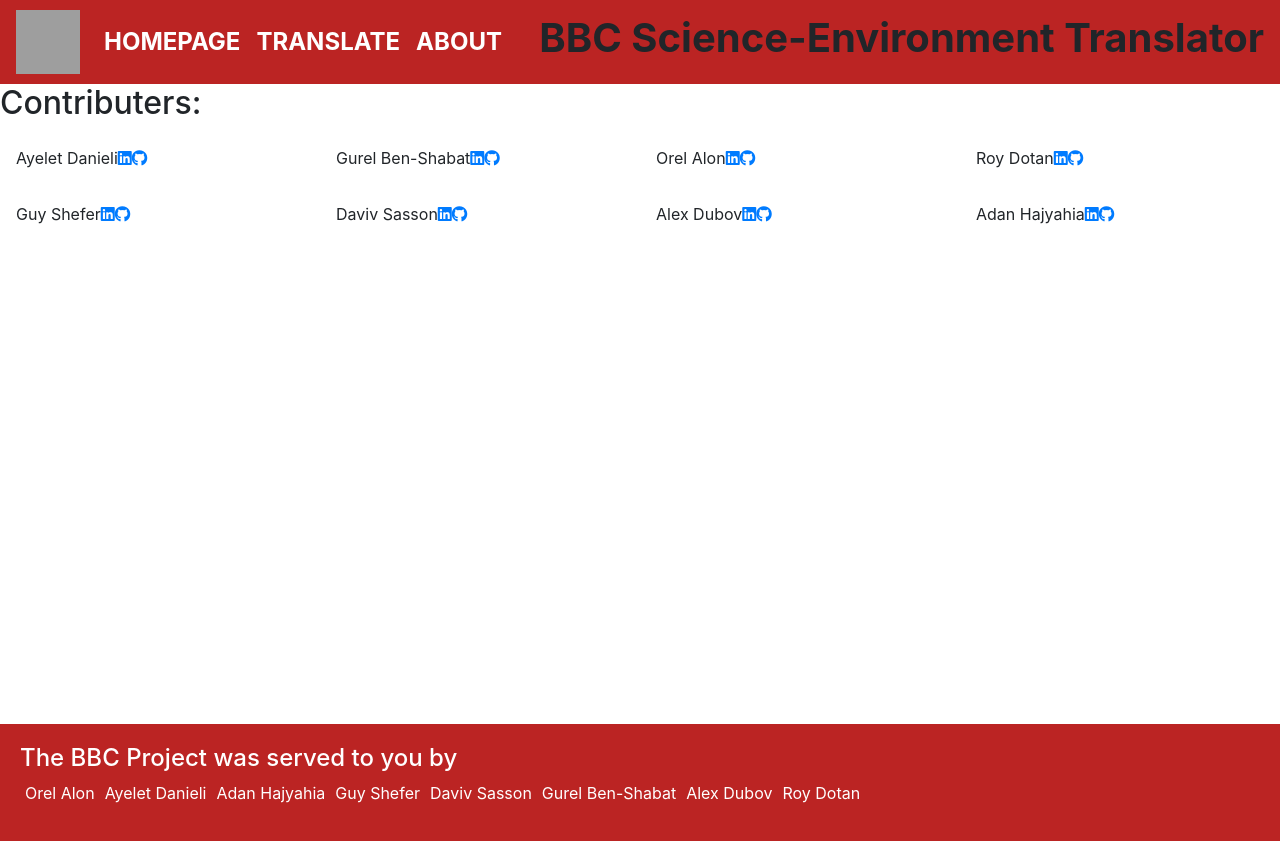
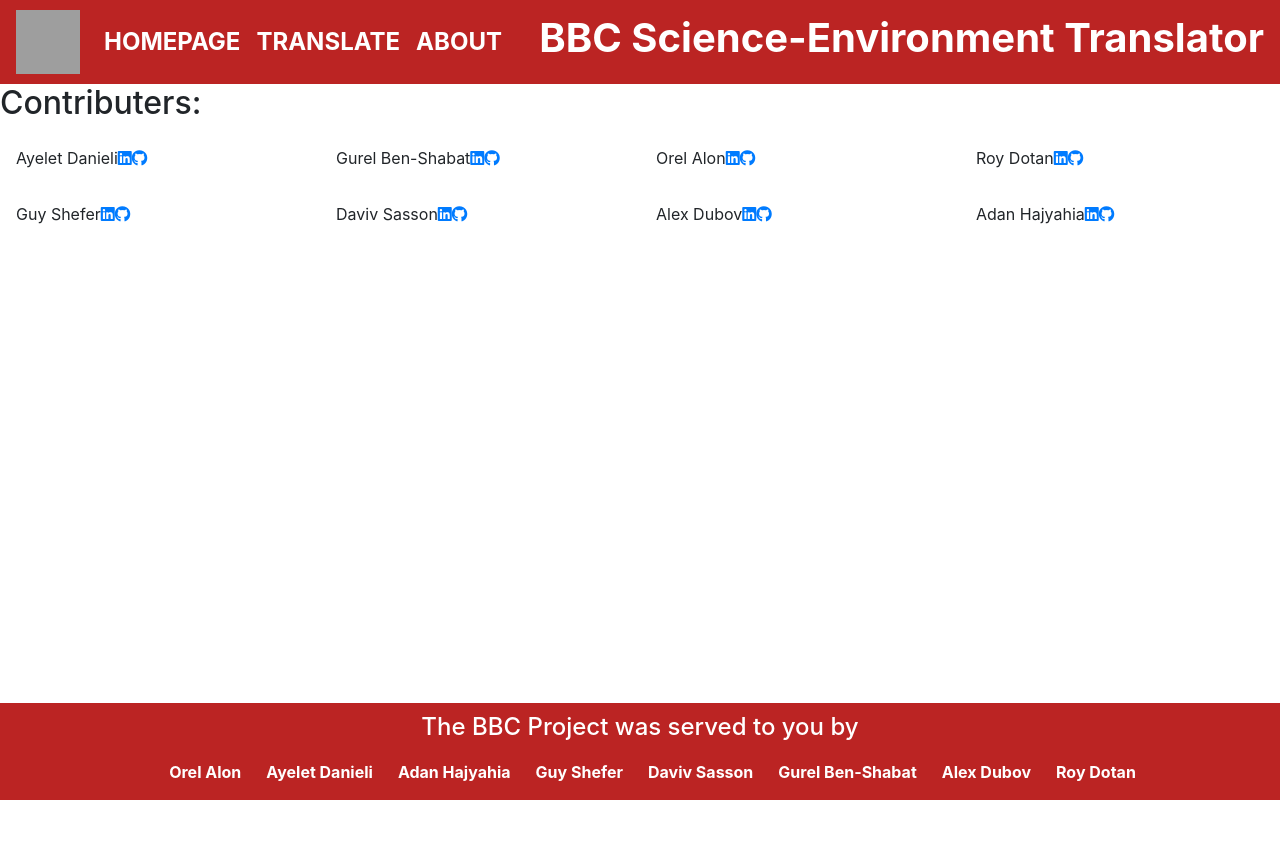
Before and after one commit to GuyShefer/BBC-Project, a React (Create React App) app in the folder bbc-client/: page /about in a window 1280 px wide. After the commit the page ends 800 px from the top, so only its background shows below. Built offline with nearby package versions, Linux system fonts and the light colour scheme; grey boxes are pictures that could not be loaded; a web font is replaced by a local one.

Commit message:
bbc proj

```diff
--- a/bbc-client/src/App.css
+++ b/bbc-client/src/App.css
@@ -8,6 +8,7 @@
 body {
   font-family: -apple-system, BlinkMacSystemFont, "Segoe UI", Roboto, Oxygen,
     Ubuntu, Cantarell, "Open Sans", "Helvetica Neue", sans-serif;
+  height: 100vh;
 }
 .homepage {
   min-height: 100vh;
@@ -15,6 +16,7 @@
   word-wrap: break-word;
   display: flex;
   flex-direction: column;
+  overflow: hidden;
 }
 
 .latestContainer {
--- a/bbc-client/src/Components/Footer/Footer.css
+++ b/bbc-client/src/Components/Footer/Footer.css
@@ -11,11 +11,32 @@
   justify-content: space-between;
   flex-direction: column;
   align-items: center;
-  padding: 20px;
+  position: fixed;
+  bottom: 0;
+  left: 0;
+  width: 100%;
 }
+
 footer a {
-  margin: 5px;
+  margin-left: 25px;
+  font-weight: 700;
 }
+
+footer a:hover {
+  color: black;
+  text-decoration: none;
+}
+
+footer ul,
+footer h4 {
+  display: flex;
+  justify-content: center;
+}
+
+footer h4 {
+  padding: 10px 0;
+}
+
 footer names {
   display: flex;
   justify-content: space-between;
--- a/bbc-client/src/Components/Main/Main.components.js
+++ b/bbc-client/src/Components/Main/Main.components.js
@@ -5,7 +5,7 @@
 
 export default function Main() {
   return (
-    <div>
+    <div className="main">
       <h2>Welcome</h2>
       <h3>Translate BBC science and environment articles</h3>
       <img src="https://i.ibb.co/16C6Z8D/bbcexample.png"></img>
--- a/bbc-client/src/Components/Main/main.css
+++ b/bbc-client/src/Components/Main/main.css
@@ -0,0 +1,12 @@
+.main {
+  display: flex;
+  width: 80%;
+  flex-direction: column;
+  margin: auto;
+  text-align: center;
+  margin-top: 30px;
+}
+
+.main h3 {
+  margin: 0 0 40px;
+}
--- a/bbc-client/src/Components/Navbar/navbarstyle.css
+++ b/bbc-client/src/Components/Navbar/navbarstyle.css
@@ -8,6 +8,7 @@
 .logo {
   font-size: 2.5rem;
   font-weight: bold;
+  color: #fff;
 }
 nav .links {
   flex: 1;
--- a/bbc-client/src/Components/SearchComponent/searchbar.css
+++ b/bbc-client/src/Components/SearchComponent/searchbar.css
@@ -29,9 +29,9 @@
   margin: 0.5rem 1rem;
 }
 
-.fullpage {
+/* .fullpage {
   min-height: 100vh;
-}
+} */
 
 .APIdataContainer {
   max-width: 70vw;
```
Also changed, not shown: 1 other file (tests, documents, lock files or other folders).
